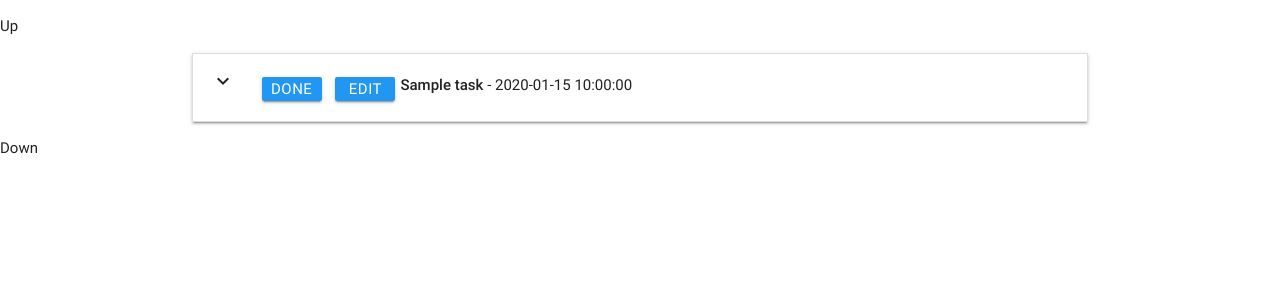
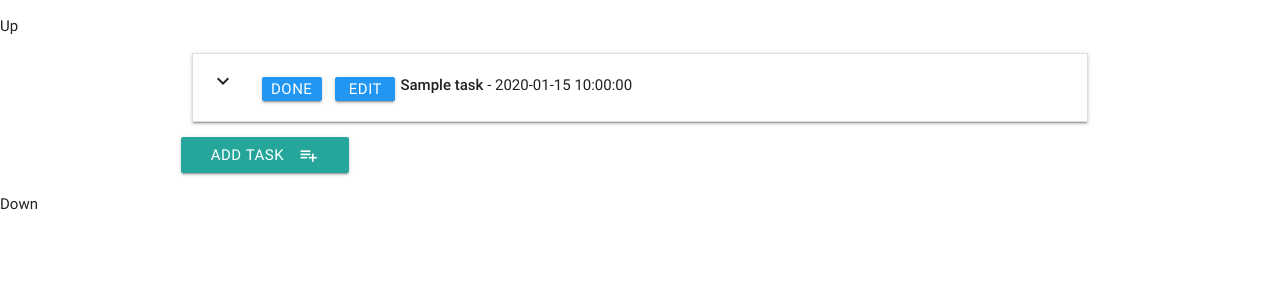
Before and after one commit to Dom-888/Data-Centric-Mini-Project, a Flask app: page /get_tasks in a window 1280 px wide. Shown: the top 300 px of the page. Run offline with Flask 2, Linux system fonts and the light colour scheme; a database or web service that is not in the repository returns one stand-in record (values such as "Sample title"); some libraries are stand-ins or nearby versions.

Commit message:
Add functionality to the Add task button

```diff
--- a/app.py
+++ b/app.py
@@ -17,13 +17,13 @@ mongo = PyMongo(app)
 def get_tasks():
     return render_template("tasks.html", tasks=mongo.db.tasks.find())
 
-
+@app.route('/')
 @app.route('/add_task')
 def add_task():
     return render_template('addtask.html',
     categories=mongo.db.categories.find())  # The  variable 'categories" contains the results of the categories.find () query. It is possible to extract them with a for loop
 
-# Activate the add task button (wich  one?)
+# Activate the add task button
 @app.route('/insert_task', methods=['POST']) # Insert task must be inserted in the form tag with jinja
 def insert_task():
     tasks = mongo.db.tasks
@@ -57,8 +57,6 @@ def update_task(task_id):
     })
     return redirect(url_for('get_tasks'))
 
-
-@app.route('/')
 @app.route('/get_categories')
 def get_categories():
     return render_template('categories.html', categories=mongo.db.categories.find())
--- a/templates/tasks.html
+++ b/templates/tasks.html
@@ -20,4 +20,9 @@
         </li>
         {% endfor %}
     </ul>
+    	<div class="row">
+		<a href="{{url_for('insert_task')}}" class="waves-effect waves-light btn">
+			<i class="material-icons right">playlist_add</i>Add Task
+		</a>
+	</div>
 {% endblock %}
```
